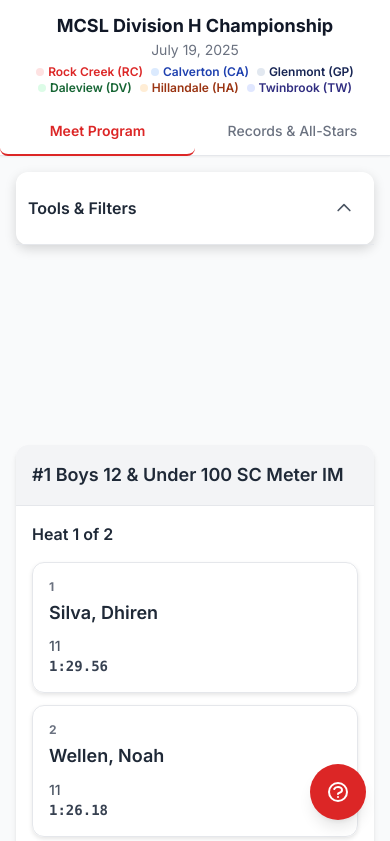
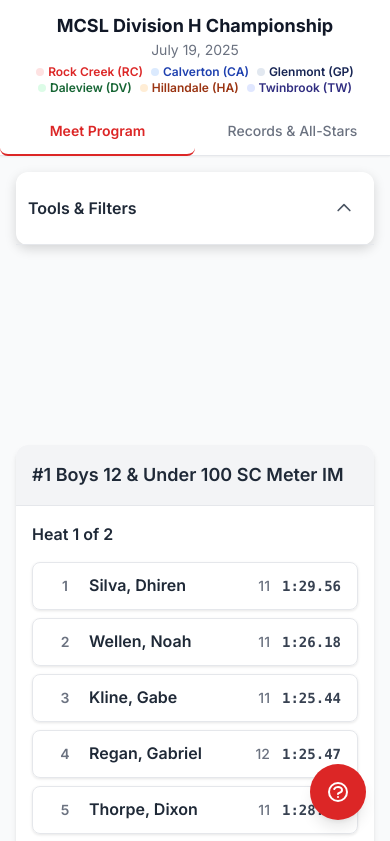
Before and after one commit to nate-d-olson/fins20250719, a plain HTML site: page index.html in a window 390 px wide. Shown: the top 841 px of the page. Drawn offline with nearby package versions, Linux system fonts and the light colour scheme.

Commit message:
Update mobile layout to display swimmer data side by side
- Changed mobile swimmer rows from stacked to grid layout
- Lane, name, age, and seed time now display horizontally
- Improved mobile readability and space efficiency
- Maintained touch-friendly sizing and spacing

```diff
--- a/index.html
+++ b/index.html
@@ -74,14 +74,18 @@
         /* Mobile-optimized swimmer rows */
         @media (max-width: 768px) {
             .swimmer-row {
-                display: block !important;
-                padding: 16px !important;
-                margin-bottom: 12px;
+                display: grid !important;
+                grid-template-columns: auto 1fr auto auto !important;
+                gap: 8px !important;
+                align-items: center !important;
+                padding: 12px 16px !important;
+                margin-bottom: 8px;
                 background: inherit !important;
                 border: 1px solid #e5e7eb !important;
-                border-radius: 12px !important;
-                box-shadow: 0 2px 4px rgba(0, 0, 0, 0.1) !important;
+                border-radius: 8px !important;
+                box-shadow: 0 1px 3px rgba(0, 0, 0, 0.1) !important;
                 transition: transform 0.2s ease, box-shadow 0.2s ease !important;
+                min-height: 48px !important;
             }
 
             .swimmer-row:active {
@@ -89,66 +93,51 @@
                 box-shadow: 0 1px 2px rgba(0, 0, 0, 0.1) !important;
             }
 
-            .swimmer-row > div {
-                display: block !important;
-                width: 100% !important;
-                margin-bottom: 6px;
-            }
-
-            .swimmer-row > div:last-child {
-                margin-bottom: 0;
+            .swimmer-lane {
+                grid-column: 1 !important;
+                font-weight: 600 !important;
+                font-size: 14px !important;
+                color: #6b7280 !important;
+                text-align: center !important;
+                min-width: 32px !important;
             }
 
             .swimmer-name {
-                font-size: 18px !important;
+                grid-column: 2 !important;
+                font-size: 16px !important;
                 font-weight: 600 !important;
-                margin-bottom: 12px !important;
-                line-height: 1.3 !important;
                 color: #1f2937 !important;
+                line-height: 1.2 !important;
+                margin: 0 !important;
             }
 
             .swimmer-details {
+                grid-column: 3 / 5 !important;
                 display: flex !important;
-                justify-content: space-between !important;
+                gap: 12px !important;
                 align-items: center !important;
-                flex-wrap: wrap !important;
-                gap: 12px !important;
-                font-size: 16px !important;
+                font-size: 14px !important;
+                justify-content: flex-end !important;
+            }
+
+            .swimmer-details > div {
+                margin: 0 !important;
+                white-space: nowrap !important;
+            }
+
+            .swimmer-details > div:first-child {
+                color: #6b7280 !important;
+                font-weight: 500 !important;
+            }
+
+            .swimmer-details > div:last-child {
+                font-family: ui-monospace, SFMono-Regular, "SF Mono", Consolas, "Liberation Mono", Menlo, monospace !important;
+                font-weight: 600 !important;
+                color: #374151 !important;
             }
 
             .swimmer-ready {
-                display: flex !important;
-                justify-content: center !important;
-                margin-top: 12px !important;
-            }
-
-            .swimmer-ready input[type="checkbox"] {
-                width: 24px !important;
-                height: 24px !important;
-                appearance: none !important;
-                -webkit-appearance: none !important;
-                border: 2px solid #d1d5db !important;
-                border-radius: 6px !important;
-                background-color: white !important;
-                cursor: pointer !important;
-                position: relative !important;
-                margin: 8px !important;
-            }
-
-            .swimmer-ready input[type="checkbox"]:checked {
-                background-color: #dc2626 !important;
-                border-color: #dc2626 !important;
-            }
-
-            .swimmer-ready input[type="checkbox"]:checked::after {
-                content: '✓' !important;
-                position: absolute !important;
-                top: 50% !important;
-                left: 50% !important;
-                transform: translate(-50%, -50%) !important;
-                color: white !important;
-                font-size: 16px !important;
-                font-weight: bold !important;
+                display: none !important;
             }
 
             /* Hide table headers on mobile */
```
